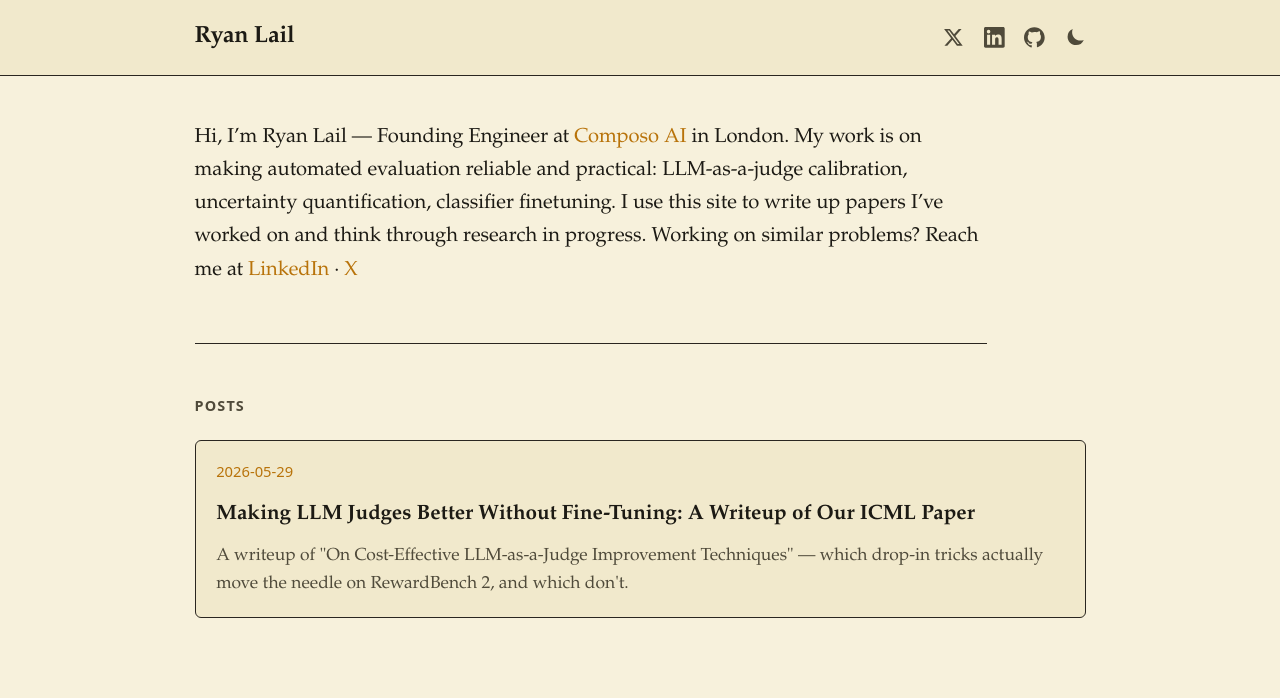
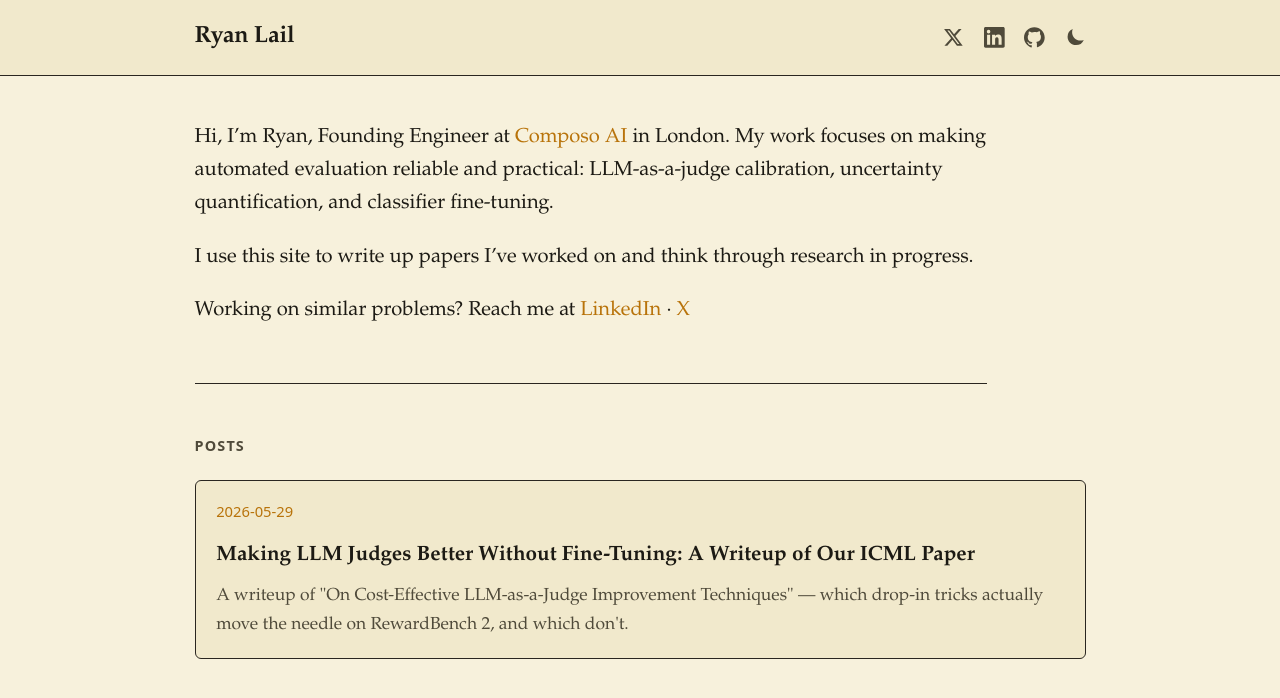
Before and after one commit to ryanlail/ryanlail.github.io, a Jekyll site: the page built from index.md, in a window 1280 px wide. Shown: the top 698 px of the page. Built offline with Jekyll 4.4.1, drawn with Linux system fonts in a browser that asks for light colours.

Commit message:
Update index.md

```diff
--- a/index.md
+++ b/index.md
@@ -3,6 +3,9 @@ layout: home
 hide_footer: true
 ---
 
-Hi, I'm Ryan Lail — Founding Engineer at [Composo AI](https://composo.ai) in London. My work is on making automated evaluation reliable and practical: LLM-as-a-judge calibration, uncertainty quantification, classifier finetuning.
+Hi, I'm Ryan, Founding Engineer at [Composo AI](https://composo.ai) in London. My work focuses on making automated evaluation reliable and practical: LLM-as-a-judge calibration, uncertainty quantification, and classifier fine-tuning.
+
 I use this site to write up papers I've worked on and think through research in progress.
+
+
 Working on similar problems? Reach me at [LinkedIn](https://www.linkedin.com/in/ryanlail/) · [X](https://x.com/ryan__lail)
```
